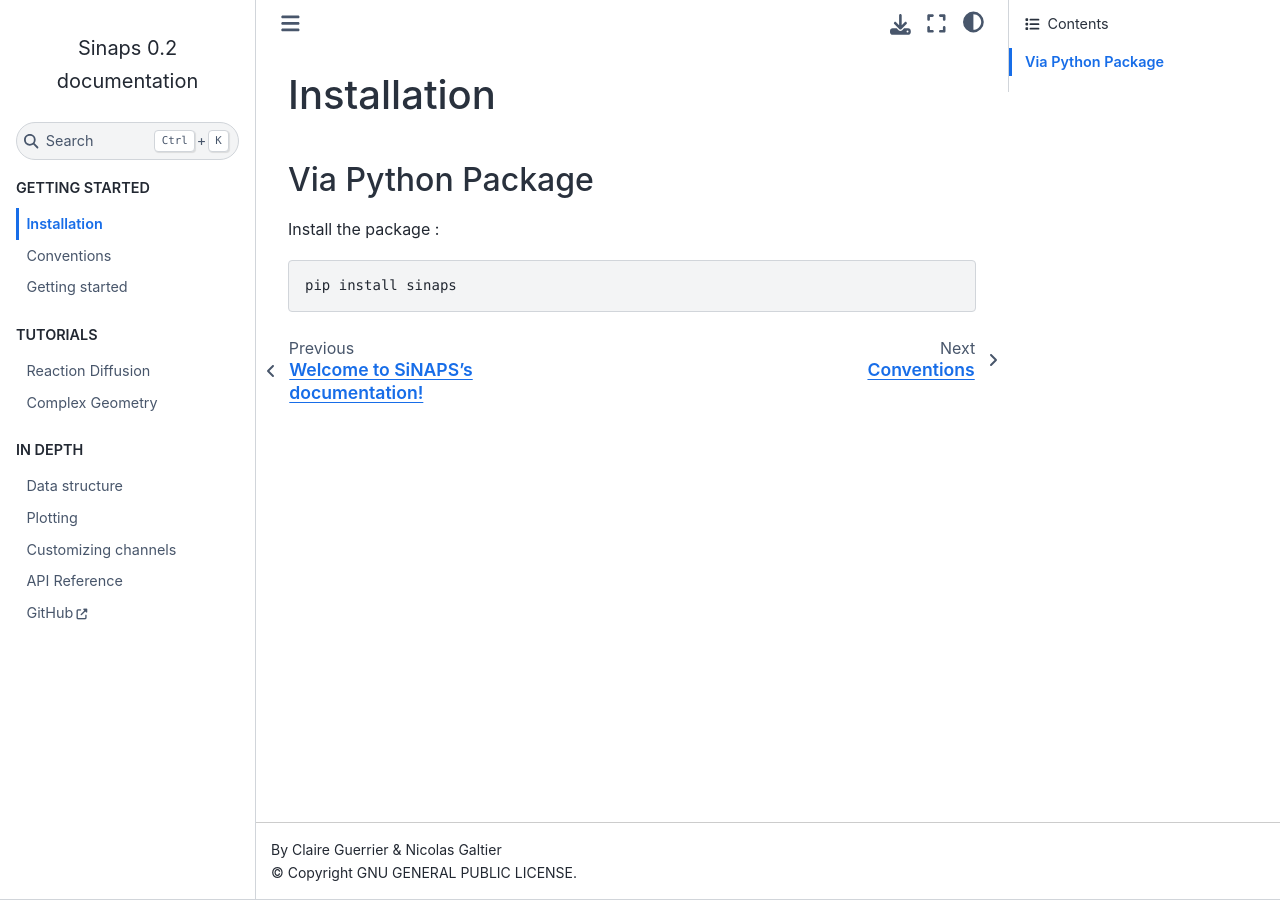
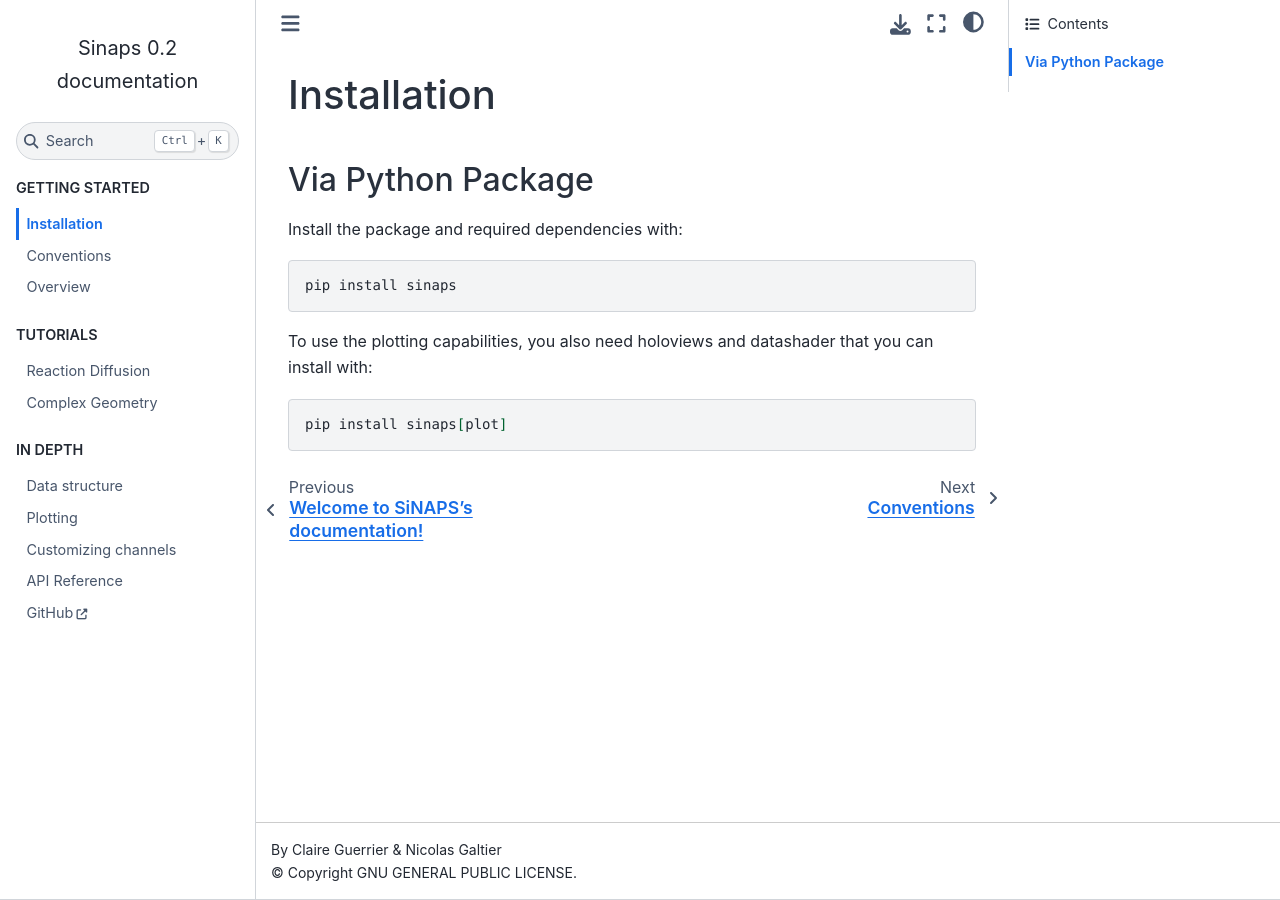
Before and after one commit to ngltr/sinaps, a Sphinx documentation site: the page built from docs/installing.rst, in a window 1280 px wide. Built offline with Sphinx 7.4.7 and the Sphinx Book theme 1.1.4, drawn with Linux system fonts in a browser that asks for light colours; pages that are not in the unit, such as notebooks, are missing from menus.

Commit message:
docs update

```diff
--- a/docs/index.rst
+++ b/docs/index.rst
@@ -29,7 +29,6 @@
     :caption: GETTING STARTED
     :maxdepth: 2
 
-    what_is_sinaps
     installing
     conventions
     introduction
--- a/docs/installing.rst
+++ b/docs/installing.rst
@@ -5,8 +5,14 @@
 Via Python Package
 ==================
 
-Install the package :
+Install the package and required dependencies with:
 
 .. code:: bash
 
     pip install sinaps
+
+To use the plotting capabilities, you also need holoviews and datashader that you can install with:
+
+.. code:: bash
+
+    pip install sinaps[plot]
```
Also changed, not shown: docs/data_structure.ipynb, docs/introduction.ipynb, docs/reaction_diffusion.ipynb.
